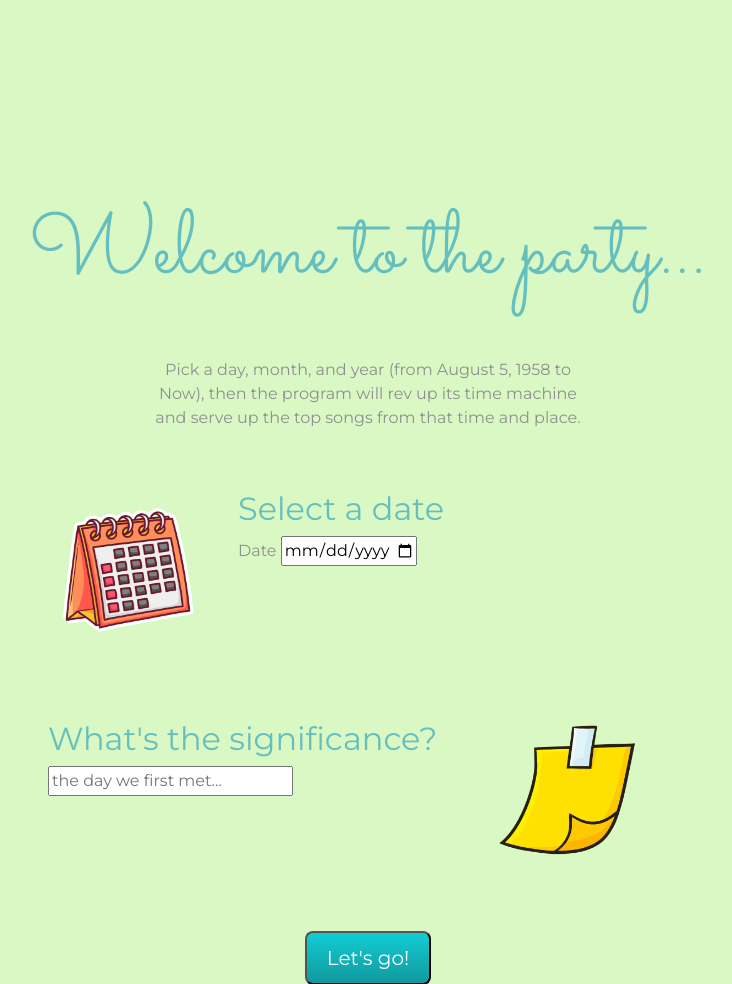
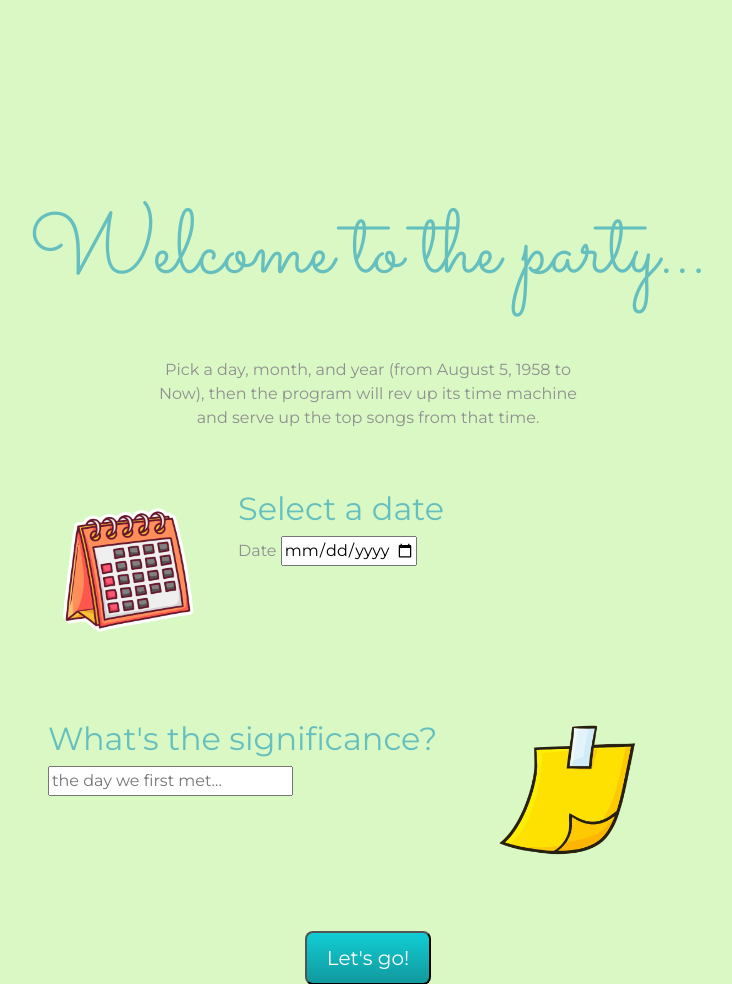
Before and after one commit to tavish-bell/musical-time-machine, a Flask app: page /profile in a window 1280 px wide. Shown: the top 984 px of the page, without its empty margins (272-1004 px from the left). Run offline with Flask 2, Linux system fonts and the light colour scheme; the visitor is signed in with stand-in values (Sample User, id 1); data comes from the database, SQL or seed files in the repository; data that the repository does not hold is empty; some libraries are stand-ins or nearby versions; some web fonts are replaced.

Commit message:
code cleanup

```diff
--- a/templates/profile.html
+++ b/templates/profile.html
@@ -10,7 +10,7 @@ alt="loading bar"/>
 <section id="top-section">
 <div id="top-div">
 <h1 id="top-div-heading">Welcome to the party...</h1>
-<p id="header-text">Pick a day, month, and year (from August 5, 1958 to Now), then the program will rev up its time machine and serve up the top songs from that time and place.</p>
+<p id="header-text">Pick a day, month, and year (from August 5, 1958 to Now), then the program will rev up its time machine and serve up the top songs from that time.</p>
 
 
   <form id="user-date">
```
Also changed, not shown: token.txt (+1 -1 lines).
